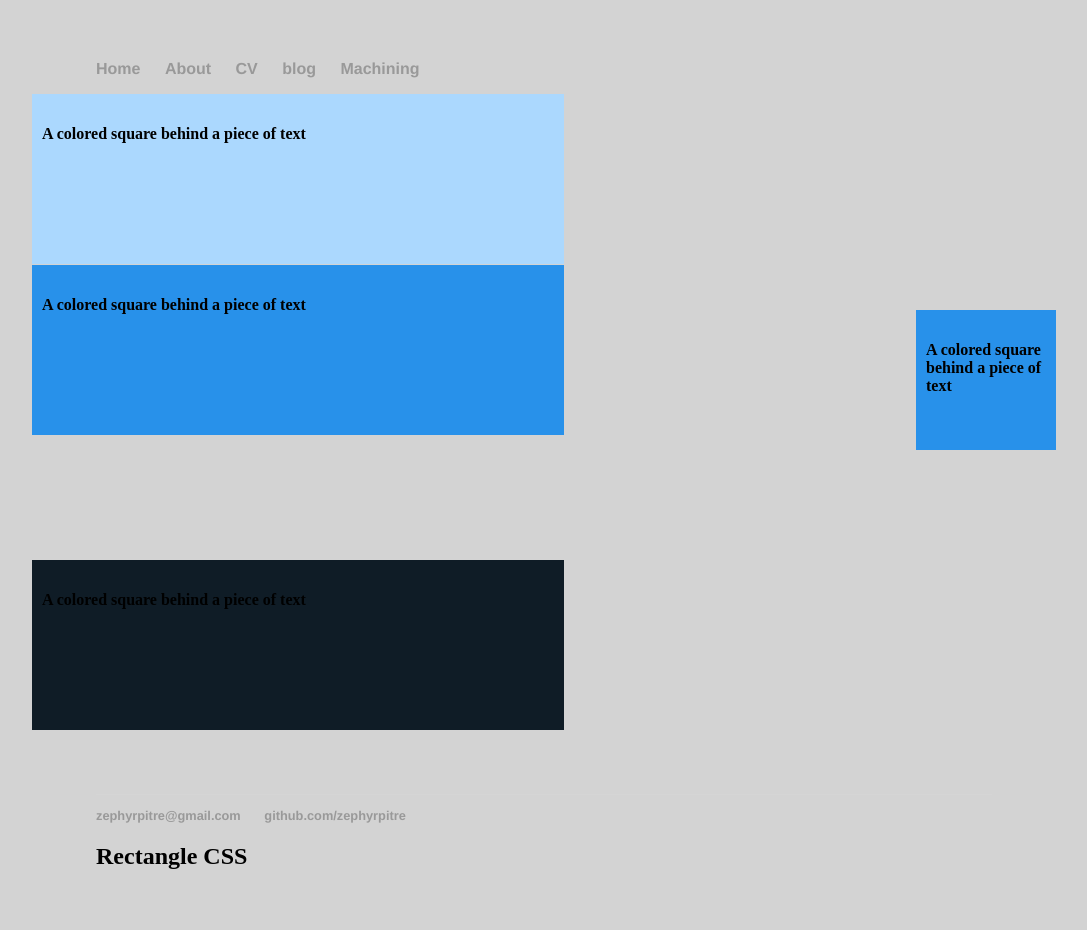
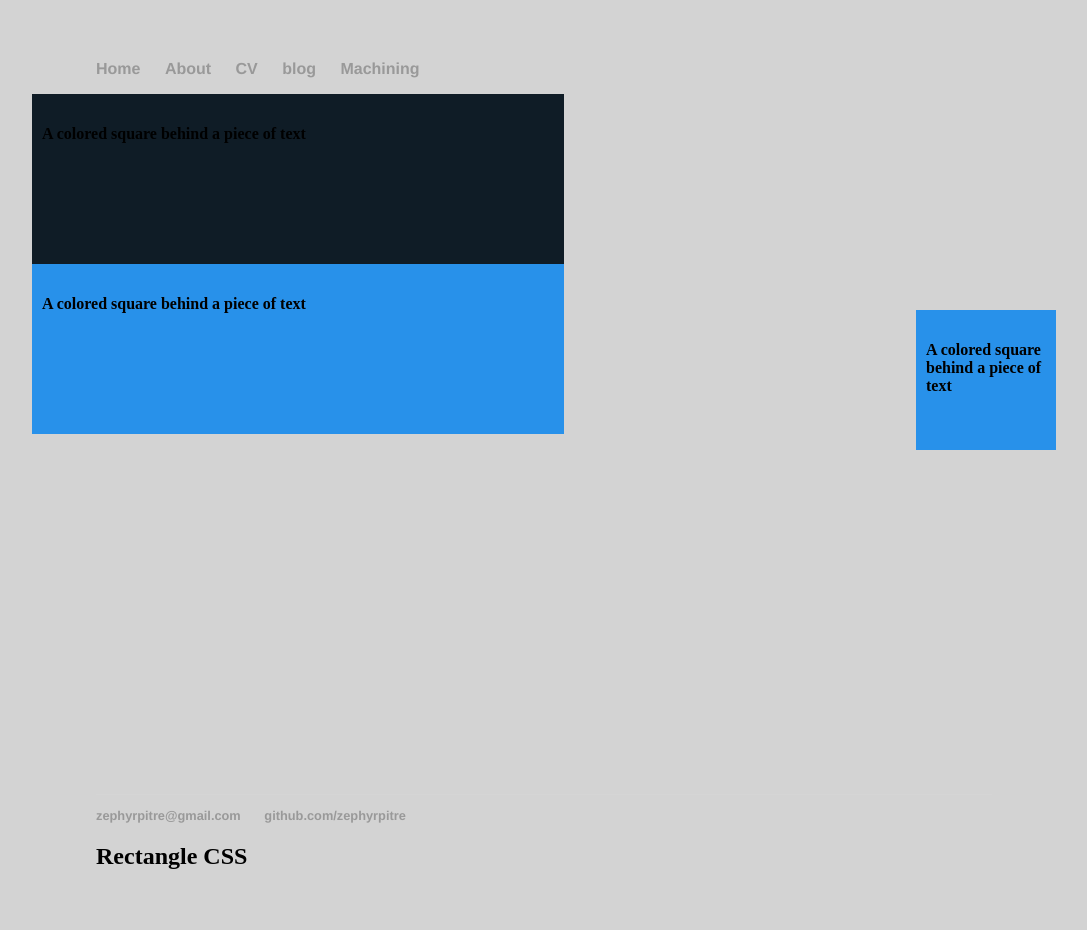
Before and after one commit to ZephyrPitre/ZephyrPitre.github.io, a Jekyll site: the page built from index.html, in a window 1280 px wide. Shown: the whole page, without its empty margins (96-1183 px from the left). Built offline with Jekyll 4.4.1, drawn with Linux system fonts in a browser that asks for light colours.

Commit message:
Update index.html

```diff
--- a/index.html
+++ b/index.html
@@ -19,7 +19,7 @@
 		position: absolute;
 		left: 10%;
 		width: 40%;
-		top: 265px;
+		top: 264px;
     height: 150px;
 		Background:#2891EA; <!--bright blue-->
     color: black;
@@ -29,7 +29,7 @@
 		position: absolute;
 		left: 10%;
 		width: 40%;
-		bottom: 170px;
+		top: (264 + 170)px;
     border-color:black;
     height: 150px;
 		Background:#0F1C26; <!--dark grey-->
```
